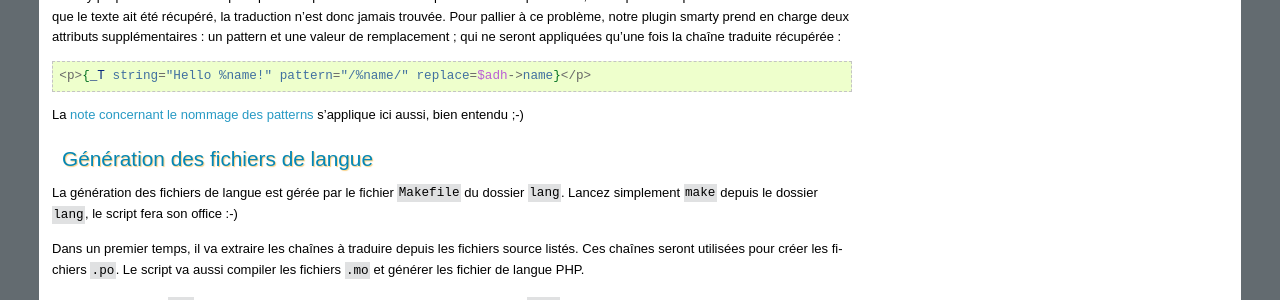
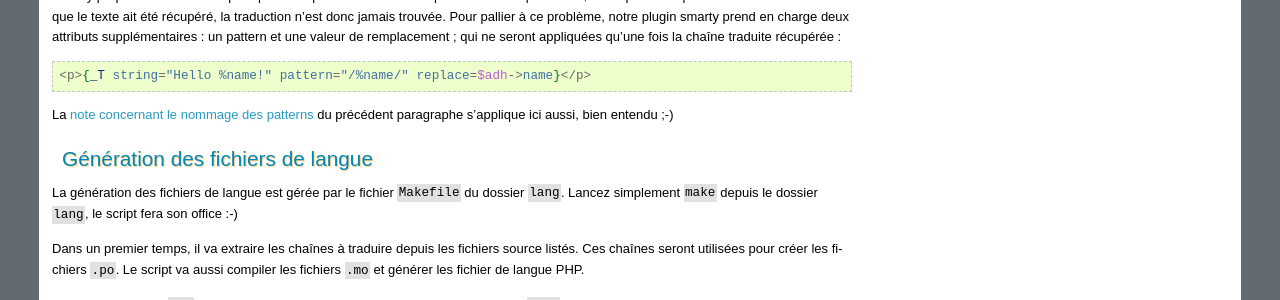
Before and after one commit to galette/galettedoc, a Sphinx documentation site: the page built from source/development/i18n.rst, in a window 1280 px wide. Shown: the part 1779-2079 px from the top of the page. Built offline with Sphinx 7.4.7, drawn with Linux system fonts in a browser that asks for light colours.

Commit message:
Précision

```diff
--- a/source/development/i18n.rst
+++ b/source/development/i18n.rst
@@ -99,7 +99,7 @@ Smarty propose des `modifiers` pour par exemple effectuer des remplacements. Le
 
    <p>{_T string="Hello %name!" pattern="/%name/" replace=$adh->name}</p>
 
-La :ref:`note concernant le nommage des patterns <i18npatterns>` s'applique ici aussi, bien entendu ;-)
+La :ref:`note concernant le nommage des patterns <i18npatterns>` du précédent paragraphe s'applique ici aussi, bien entendu ;-)
 
 Génération des fichiers de langue
 =================================
```
